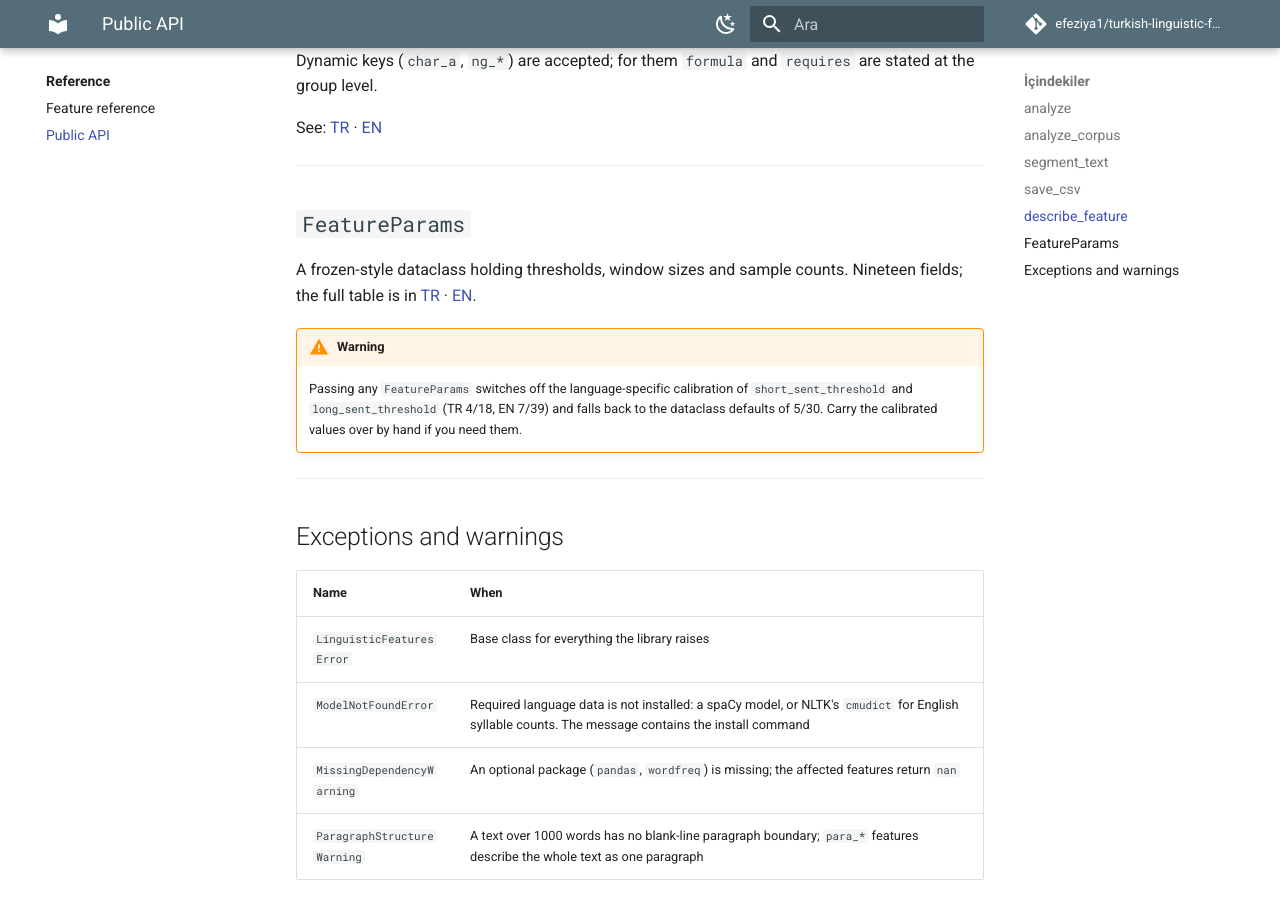
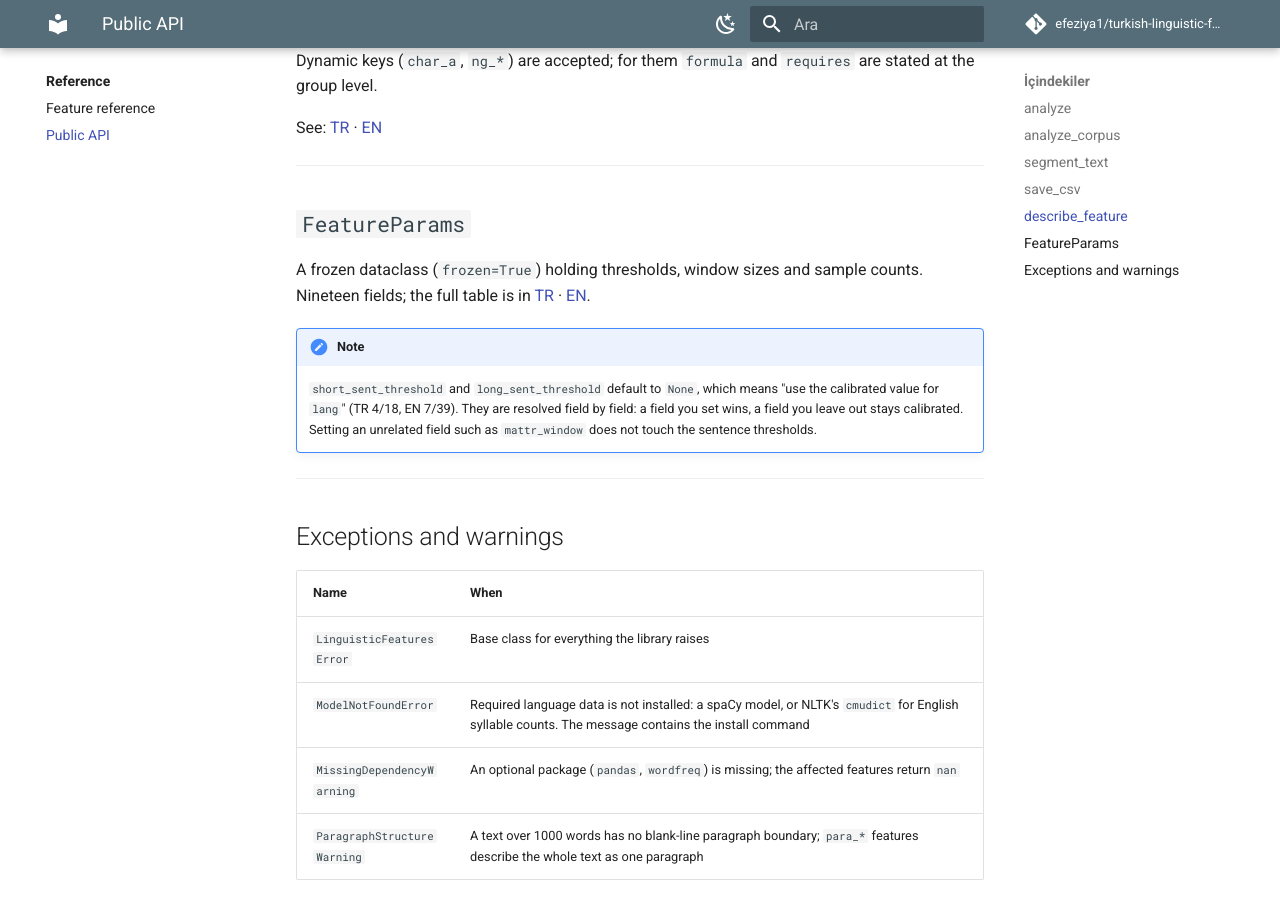
Before and after one commit to efeziya1/turkish-linguistic-features, an MkDocs documentation site: the page built from docs/reference/api.md, in a window 1280 px wide and 900 px high, scrolled down 3238 px. Built offline with MkDocs 1.6.1 and Material for MkDocs 9.7.7, drawn with Linux system fonts in a browser that asks for light colours; comment, search, counter and statistics services are not loaded.

Commit message:
docs(params): eşik kalibrasyonunun alan alan çözümlendiğini doğru anlat
api.md, kavramlar/concepts "FeatureParams verilince kalibrasyon kapanır,
5/30'a düşer" diyordu; kod (resolve_sent_thresholds) alan alan çözümlüyor
ve 5/30 varsayılanı yok. api.md'de "frozen-style" → frozen dataclass
(frozen=True). Eşik kalibrasyonu (TR/EN): ortak eşik için iki alanın da
açıkça verilmesi gerektiği yazıldı.

```diff
--- a/docs/reference/api.md
+++ b/docs/reference/api.md
@@ -157,16 +157,17 @@ See: [TR](../tr/nasil/kunye.md) · [EN](../en/how-to/citations.md)
 
 ## `FeatureParams`
 
-A frozen-style dataclass holding thresholds, window sizes and sample
-counts. Nineteen fields; the full table is in
+A frozen dataclass (`frozen=True`) holding thresholds, window sizes and
+sample counts. Nineteen fields; the full table is in
 [TR](../tr/nasil/parametreler.md) · [EN](../en/how-to/parameters.md).
 
-!!! warning
+!!! note
 
-    Passing any `FeatureParams` switches off the language-specific
-    calibration of `short_sent_threshold` and `long_sent_threshold`
-    (TR 4/18, EN 7/39) and falls back to the dataclass defaults of 5/30.
-    Carry the calibrated values over by hand if you need them.
+    `short_sent_threshold` and `long_sent_threshold` default to `None`,
+    which means "use the calibrated value for `lang`" (TR 4/18, EN 7/39).
+    They are resolved field by field: a field you set wins, a field you leave
+    out stays calibrated. Setting an unrelated field such as `mattr_window`
+    does not touch the sentence thresholds.
 
 ---
 
```
Also changed, not shown: docs/en/explanation/concepts.md (+4 -3 lines), docs/esik-kalibrasyonu.md (+4 -2 lines), docs/threshold-calibration.md (+4 -2 lines), docs/tr/aciklama/kavramlar.md (+4 -3 lines).
